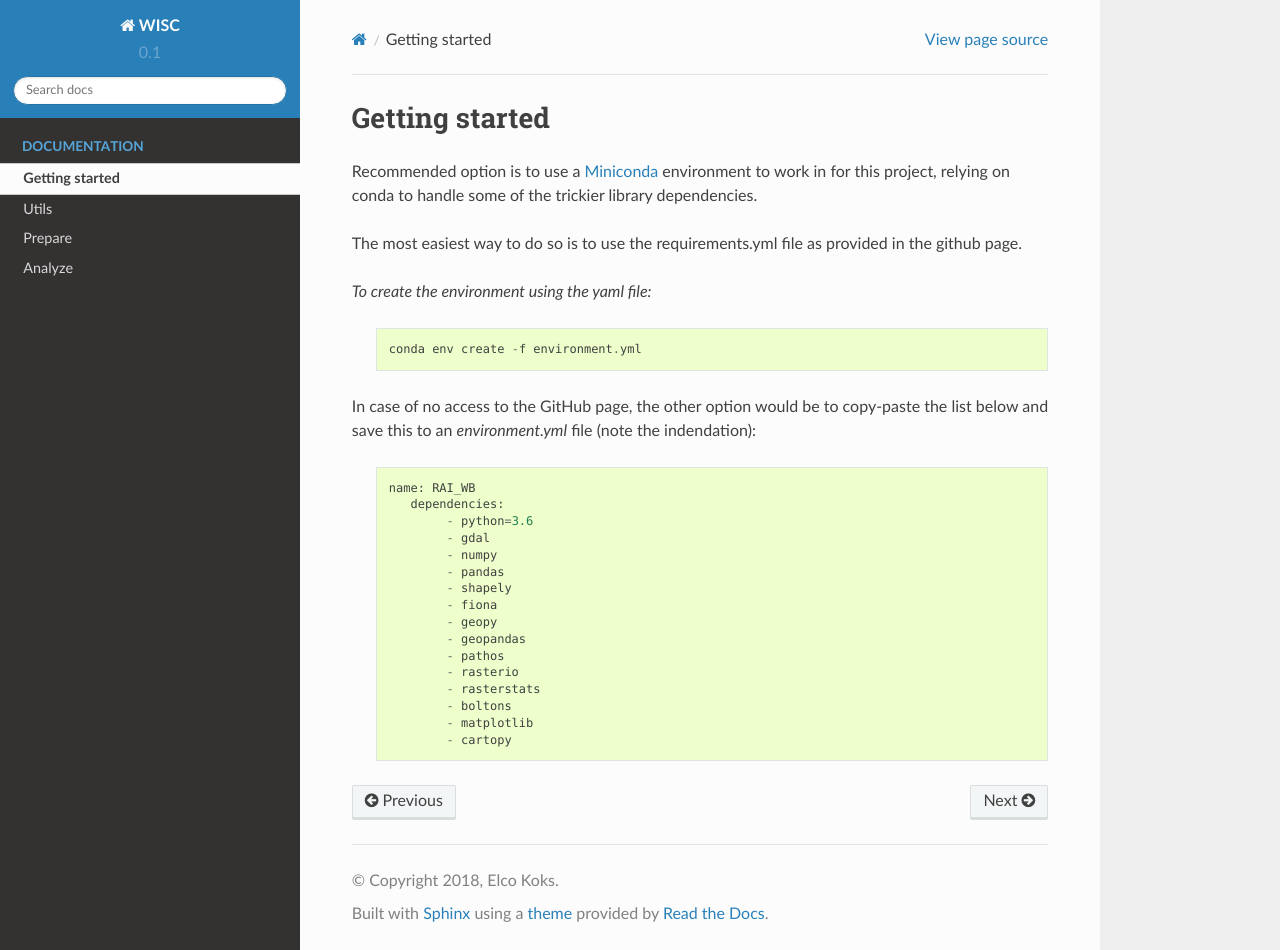
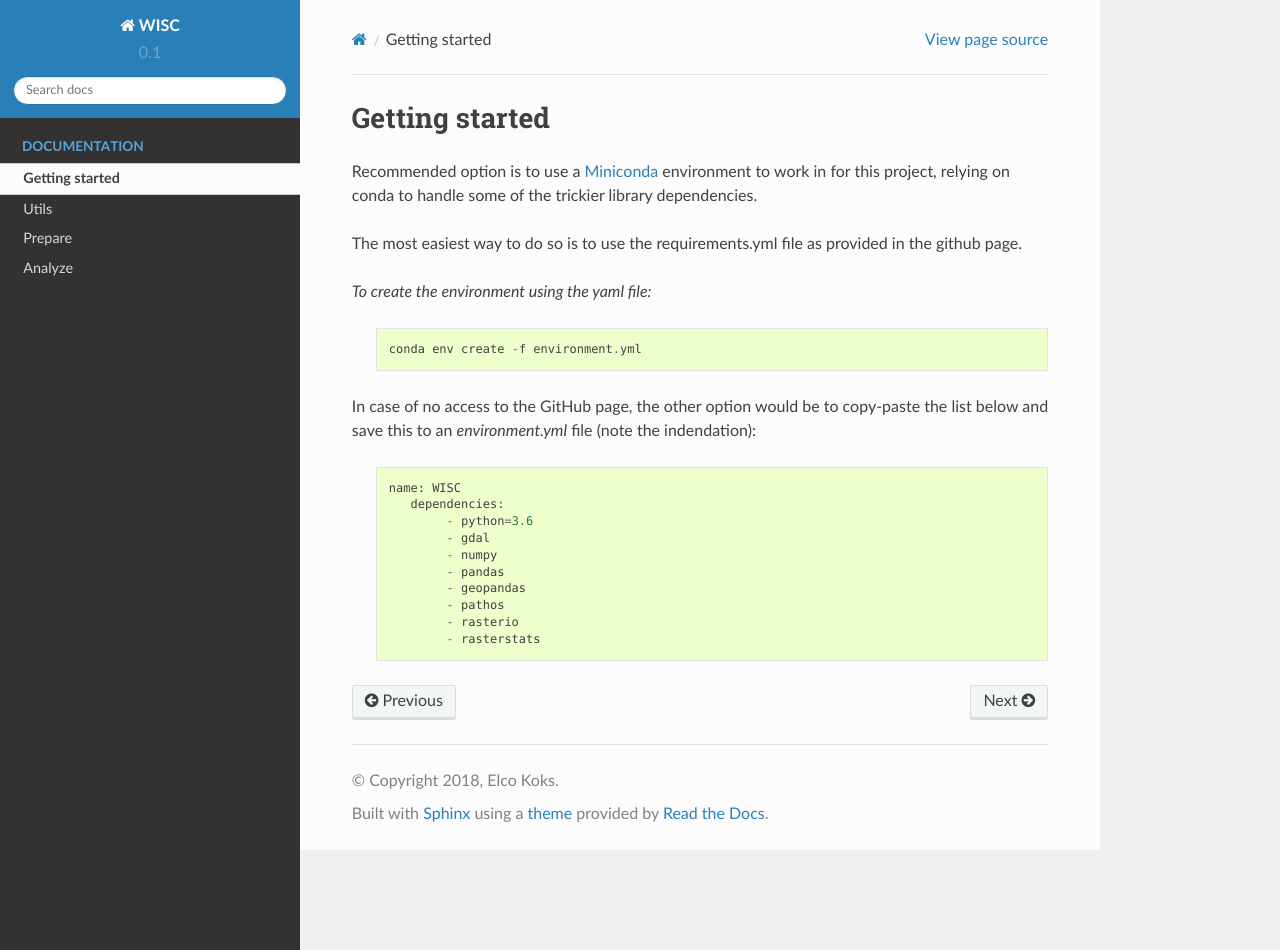
Before and after one commit to ElcoK/WISC, a Sphinx documentation site: the page built from docs/source/readme.rst, in a window 1280 px wide and 950 px high. Built offline with Sphinx 7.4.7 and the Read the Docs theme 2.0.0, drawn with Linux system fonts in a browser that asks for light colours.

Commit message:
new readme

```diff
--- a/docs/source/readme.rst
+++ b/docs/source/readme.rst
@@ -17,19 +17,13 @@ In case of no access to the GitHub page, the other option would be to copy-paste
 
    .. code::
 
-		name: RAI_WB
+		name: WISC
 		   dependencies:
 			- python=3.6
 			- gdal
 			- numpy
 			- pandas
-			- shapely
-			- fiona
-			- geopy
 			- geopandas
 			- pathos
 			- rasterio
 			- rasterstats
-			- boltons
-			- matplotlib
-			- cartopy
```
Also changed, not shown: 5 other files.
